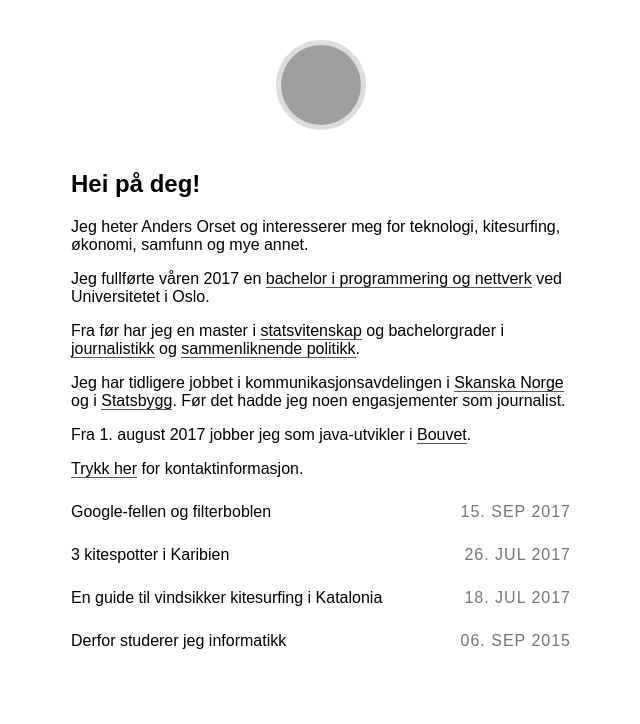
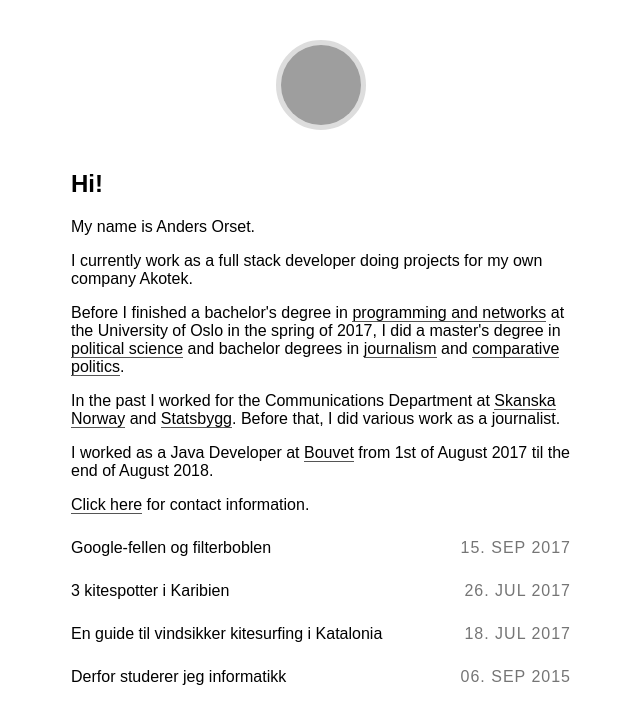
Before and after one commit to aorset/aorset.github.io, a Jekyll site: the page built from index.html, in a window 1280 px wide, cut to the strip 0-724 px from the top of the page. Shown: the whole strip, without its empty margins (319-959 px from the left). Built offline with Jekyll 4.4.1, drawn with Linux system fonts in a browser that asks for light colours; some web fonts are replaced; grey boxes are pictures that could not be loaded.

Commit message:
Update index.html

```diff
--- a/index.html
+++ b/index.html
@@ -5,17 +5,17 @@ layout: default
 <section>
 	<ul>
 
-		<h1>Hei på deg!</h1>
+		<h1>Hi!</h1>
 		</p>
-		<p>Jeg heter Anders Orset og interesserer meg for teknologi, kitesurfing, økonomi, samfunn og mye annet.</p>
-		<p>Jeg fullførte våren 2017 en <a href="http://www.uio.no/studier/program/inf-pro/">bachelor i programmering og nettverk</a> ved Universitetet i Oslo.</p>
-		<p>Fra før har jeg en master i <a href="http://www.uio.no/studier/program/statsvitenskap-master/">statsvitenskap</a> og bachelorgrader i <a href="http://www.hivolda.no/hivolda/om-hogskulen/avdelingar/mediefag-1/avdeling-for-mediefag/journalistikk">journalistikk</a> og <a href="http://www.uib.no/studieprogram/BASV-SAPO">sammenliknende politikk</a>.
+		<p>My name is Anders Orset.</p>
+		<p>I currently work as a full stack developer doing projects for my own company Akotek.</p>
+		<p>Before I finished a bachelor's degree in <a href="http://www.uio.no/studier/program/inf-pro/">programming and networks</a> at the University of Oslo in the spring of 2017, I did a master's degree in <a href="http://www.uio.no/studier/program/statsvitenskap-master/">political science</a> and bachelor degrees in <a href="http://www.hivolda.no/hivolda/om-hogskulen/avdelingar/mediefag-1/avdeling-for-mediefag/journalistikk">journalism</a> and <a href="http://www.uib.no/studieprogram/BASV-SAPO">comparative politics</a>.
 
-		<p>Jeg har tidligere jobbet i kommunikasjonsavdelingen i <a href="http://www.skanska.no">Skanska Norge</a> og i <a href="http://www.statsbygg.no">Statsbygg</a>. Før det hadde jeg noen engasjementer som journalist.</p>
+		<p>In the past I worked for the Communications Department at <a href="http://www.skanska.no">Skanska Norway</a> and <a href="http://www.statsbygg.no">Statsbygg</a>. Before that, I did various work as a journalist.</p>
 
-		<p>Fra 1. august 2017 jobber jeg som java-utvikler i <a href="https://www.bouvet.no">Bouvet</a>.
+		<p>I worked as a Java Developer at <a href="https://www.bouvet.no">Bouvet</a> from 1st of August 2017 til the end of August 2018.
 
-		<p><a href="/kontakt">Trykk her</a> for kontaktinformasjon.</p>
+		<p><a href="/kontakt">Click here</a> for contact information.</p>
 
 		{% for post in site.posts %}
 
```
